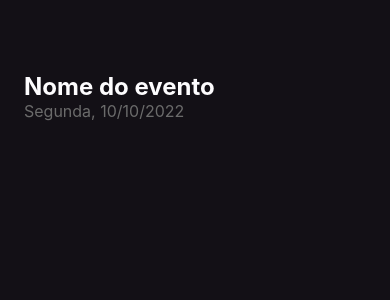
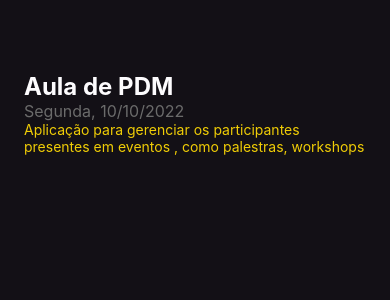
Before and after one commit to Camila-Isabela/imhere, a React Native app: screen / in a window 390 px wide. Shown: the top 300 px of the page. Built offline with nearby package versions, Linux system fonts and the light colour scheme.

Commit message:
Escopo do projeto

```diff
--- a/App.tsx
+++ b/App.tsx
@@ -6,13 +6,16 @@ export default function App() {
 			<Text
 				style={styles.eventName}
 			>
-				Nome do evento
+				Aula de PDM
 			</Text>
 			<Text
 				style={styles.eventDate}
 			>
 				Segunda, 10/10/2022
 			</Text>
+      <Text style={styles.eventInfo}>
+        Aplicação para gerenciar os participantes presentes em eventos , como palestras, workshops
+      </Text>
 		</View>
 	)
 }
@@ -32,5 +35,8 @@ const styles = StyleSheet.create({
   eventDate: {
     color: "#6B6B6B",
     fontSize: 16,
+  },
+  eventInfo: {
+    color: '#f0cd06'
   }
 })
```
